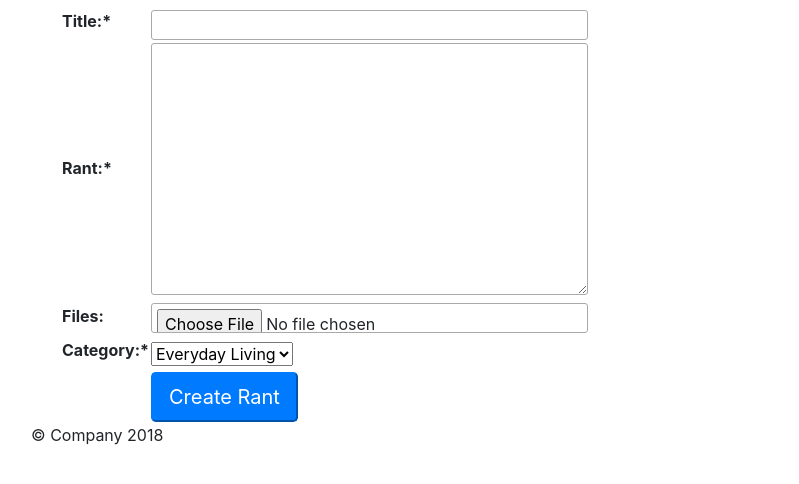
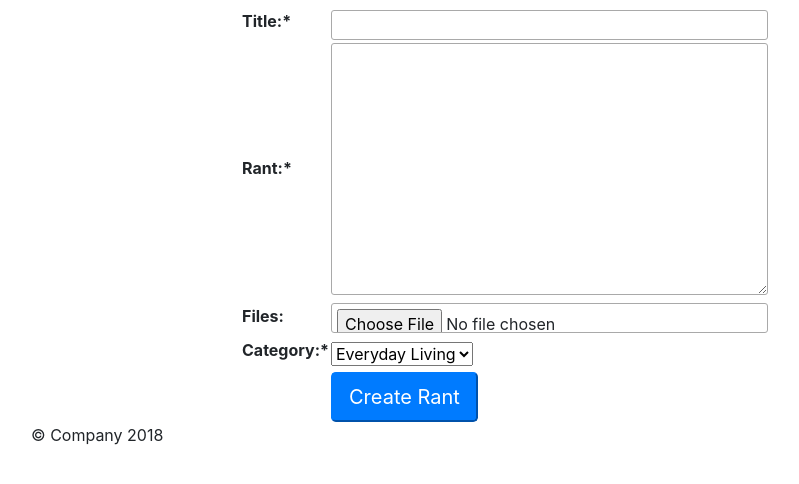
Before and after one commit to dolastack/naijarants, a Django app: page /rant/new in a window 1280 px wide. Shown: the part 56-540 px from the top of the page, without its empty margins (54-853 px from the left). Run offline with Django 3.2, Linux system fonts and the light colour scheme; parts of the project's set-up code (start-up, migrations or seed data) failed here and were passed over; some libraries are stand-ins or nearby versions.

Commit message:
new rant template

```diff
--- a/templates/rants/new_rant.html
+++ b/templates/rants/new_rant.html
@@ -3,7 +3,7 @@
 {% block content %}
 
 
-<div class="container align-self-center align-items-start">
+<div class="container col-xl-8 align-self-center">
 
 <form method="post" action="{% url 'rants_new_rant' %}" enctype="multipart/form-data" class="font-weight-bold align-text-top align-items-start">
   {% csrf_token %}
```
